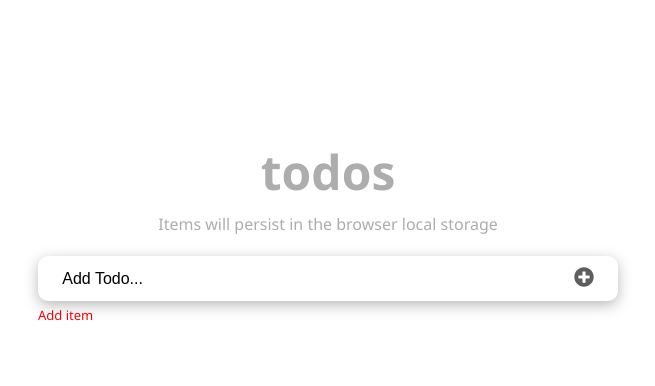
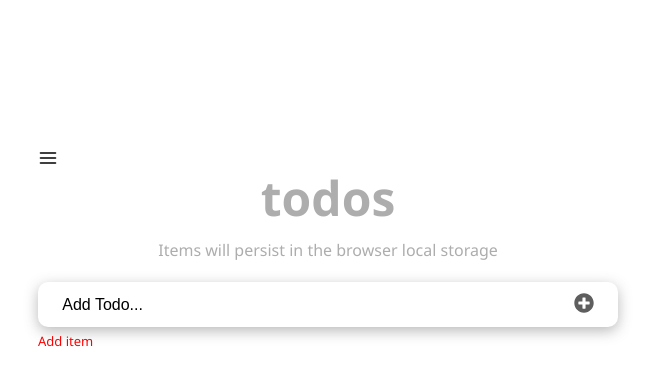
Before and after one commit to Ali-0111/react-todo, a React (Vite) app: page / in a window 1280 px wide. Shown: the top 386 px of the page, without its empty margins (312-967 px from the left). Built offline with nearby package versions, Linux system fonts and the light colour scheme.

Commit message:
Navbar toggle added

```diff
--- a/package.json
+++ b/package.json
@@ -13,6 +13,7 @@
     "react": "^18.2.0",
     "react-dom": "^18.2.0",
     "react-icons": "^4.9.0",
+    "react-router-dom": "^6.12.1",
     "uuid": "^9.0.0"
   },
   "devDependencies": {
--- a/src/components/Header.jsx
+++ b/src/components/Header.jsx
@@ -1,4 +1,5 @@
-import styles from "@/styles/Header.module.css";
+import styles from '@/styles/Header.module.css';
+import Navbar from '@/components/Navbar';
 
 const Header = () => {
 
@@ -8,9 +9,9 @@ const Header = () => {
     color: '#aeadad',
     textAlign: 'center',
   };
-
   return (
     <header style={HeaderStyle} className={styles.header}>
+      <Navbar />
     <h1>todos</h1>
     <p>Items will persist in the browser local storage</p>
   </header>
--- /dev/null
+++ b/src/components/Navbar.jsx
@@ -0,0 +1,44 @@
+import { useState, useEffect, useRef } from 'react';
+import { MdClose } from 'react-icons/md';
+import { FiMenu } from 'react-icons/fi';
+
+const Navbar = () => {
+  const [toggleOpen,setToggle] = useState(false);
+  const refNav= useRef();
+  useEffect(() => {
+    const handler = (event) => {
+      if ( toggleOpen && !refNav.current.contains(event.target))
+      {
+        setToggle(false);
+      }
+    }
+    document.addEventListener('mousedown', handler);
+    return () => {
+      document.removeEventListener('mousedown', handler);
+    }
+  },[toggleOpen]);
+  return (
+    <nav className="navbar" ref={refNav}>
+      <button className="toggle" onClick={() => (setToggle(!toggleOpen)) }>
+        {
+          toggleOpen ? <MdClose /> : <FiMenu />
+        }
+      </button>
+      <ul
+        className={`menu-nav${toggleOpen ? ' show-menu' : ''}`}
+      >
+        <li onClick={() => setToggle(false)}>
+          Home
+        </li>
+        <li onClick={() => setToggle(false)}>
+          About
+        </li>
+        <li onClick={() => setToggle(false)}>
+          Contact
+        </li>
+      </ul>
+    </nav>
+  );
+}
+
+export default Navbar;
--- a/src/styles/app.css
+++ b/src/styles/app.css
@@ -65,3 +65,38 @@ body {
   margin-top: 5px;
   display: block;
 }
+
+/* ==========================
+Sidebar navigation
+======================== */
+.navbar {
+  position: relative;
+  text-align: left;
+}
+
+.navbar button {
+  cursor: pointer;
+  background: transparent;
+  border: none;
+  font-size: 20px;
+}
+
+.menu-nav {
+  list-style: none;
+  position: absolute;
+  background: #fff;
+  left: 0;
+  width: 0;
+  overflow: hidden;
+  max-width: 290px;
+  z-index: 9;
+  font-size: 18px;
+  box-shadow: 0 10px 15px -3px rgb(46 41 51 / 8%), 0 4px 6px -2px rgb(71 63 79 / 16%);
+  transform: translateX(-100px);
+  transition: transform ease-in-out 0.2s;
+}
+
+.menu-nav.show-menu {
+  width: 100%;
+  transform: translateX(0);
+}
```
Also changed, not shown: 1 other file (tests, documents, lock files or other folders).
